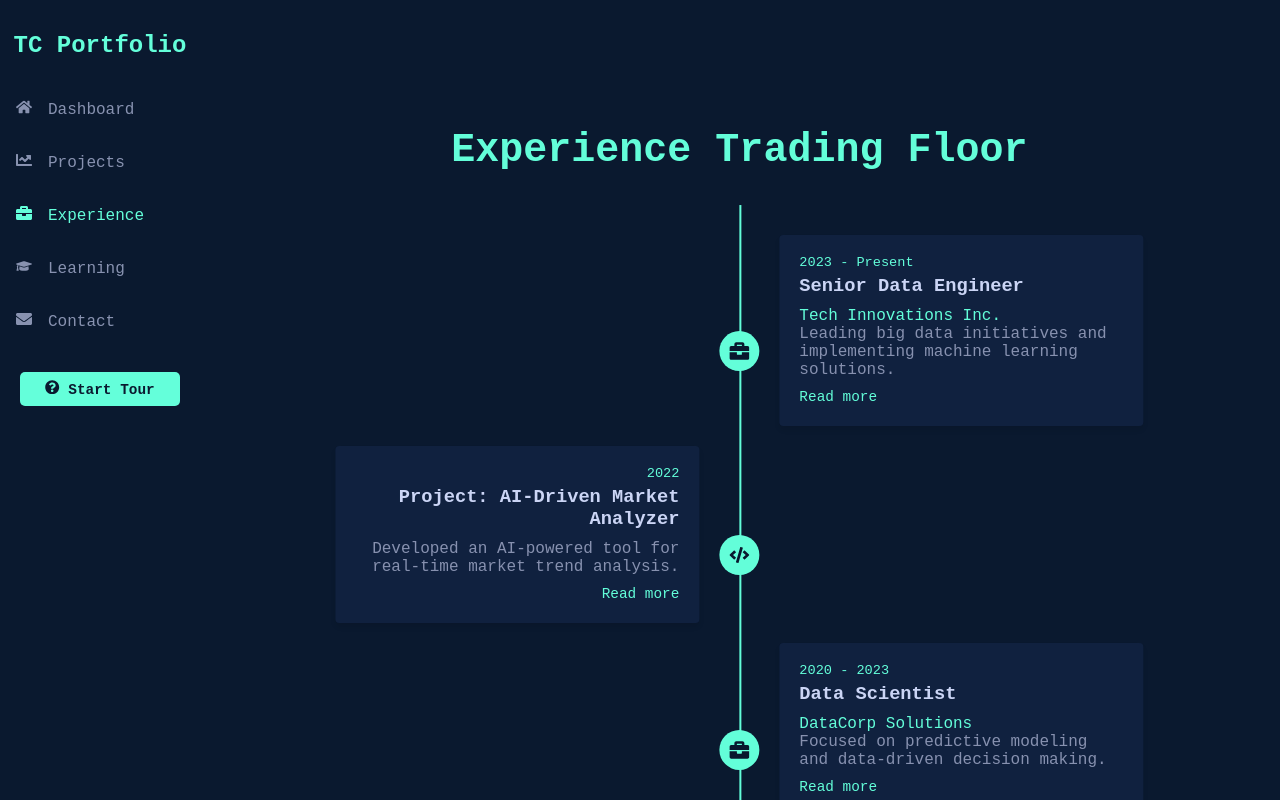
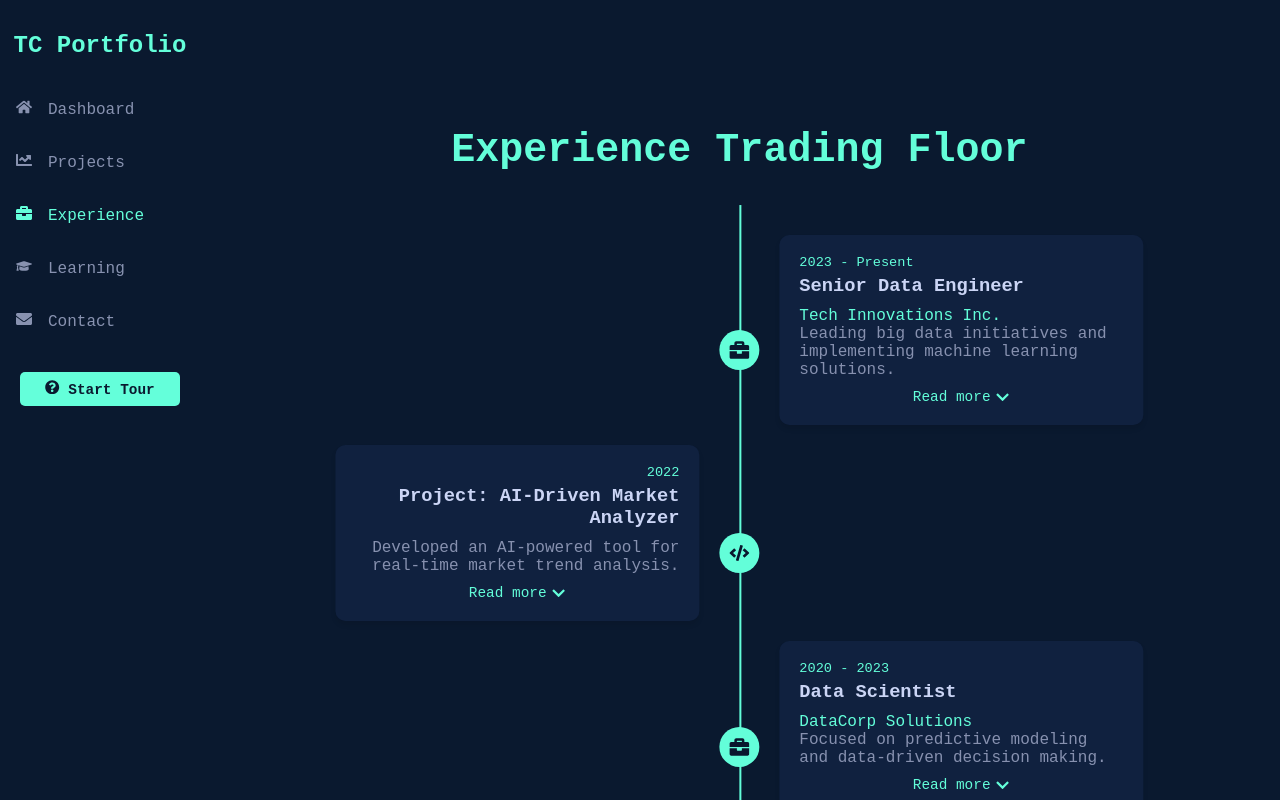
Before and after one commit to tyler-carty/tyler-carty.github.io, a React (Create React App) app: page /experience in a window 1280 px wide. Shown: the top 800 px of the page. Built offline with nearby package versions, Linux system fonts and the light colour scheme.

Commit message:
improved the experience timeline with expandable cards

```diff
--- a/src/components/ExperienceTradingFloor.js
+++ b/src/components/ExperienceTradingFloor.js
@@ -6,6 +6,10 @@ import InteractiveTimeline from './InteractiveTimeline';
 
 const ExperienceContainer = styled(motion.div)`
     padding: 2rem;
+
+    @media (max-width: 768px) {
+        padding: 1rem;
+    }
 `;
 
 const ExperienceHeader = styled.h2`
@@ -13,10 +17,16 @@ const ExperienceHeader = styled.h2`
     color: #64ffda;
     margin-bottom: 2rem;
     text-align: center;
+
+    @media (max-width: 768px) {
+        font-size: 2rem;
+        margin-bottom: 1.5rem;
+    }
 `;
 
 const ExperienceTradingFloor = ({ onReady }) => {
     const [dataLoaded, setDataLoaded] = useState(false);
+    const [expandedItem, setExpandedItem] = useState(null);
 
     useEffect(() => {
         const loadData = async () => {
@@ -34,6 +44,10 @@ const ExperienceTradingFloor = ({ onReady }) => {
         }
     }, [dataLoaded, onReady]);
 
+    const handleExpand = (index) => {
+        setExpandedItem(expandedItem === index ? null : index);
+    };
+
     if (!dataLoaded) {
         return (
             <BaseComponent>
@@ -48,10 +62,14 @@ const ExperienceTradingFloor = ({ onReady }) => {
                 initial={{ opacity: 0 }}
                 animate={{ opacity: 1 }}
                 exit={{ opacity: 0 }}
+                transition={{ duration: 0.5 }}
                 className="timeline-overview"
             >
                 <ExperienceHeader>Experience Trading Floor</ExperienceHeader>
-                <InteractiveTimeline />
+                <InteractiveTimeline
+                    onExpand={handleExpand}
+                    expandedItem={expandedItem}
+                />
             </ExperienceContainer>
         </BaseComponent>
     );
--- a/src/components/InteractiveTimeline.js
+++ b/src/components/InteractiveTimeline.js
@@ -1,7 +1,7 @@
-import React, { useState } from 'react';
+import React from 'react';
 import styled from 'styled-components';
-import { useSpring, animated, config } from 'react-spring';
-import { FaBriefcase, FaGraduationCap, FaCode } from 'react-icons/fa';
+import { motion, AnimatePresence } from 'framer-motion';
+import { FaBriefcase, FaGraduationCap, FaCode, FaChevronDown, FaChevronUp } from 'react-icons/fa';
 
 const TimelineContainer = styled.div`
     position: relative;
@@ -19,11 +19,12 @@ const TimelineLine = styled.div`
     background-color: #64ffda;
 `;
 
-const TimelineItemWrapper = styled(animated.div)`
+const TimelineItemWrapper = styled(motion.div)`
     position: relative;
     width: 50%;
     padding: 10px 40px;
     box-sizing: border-box;
+    cursor: pointer;
 
     &:nth-child(odd) {
         left: 0;
@@ -35,11 +36,17 @@ const TimelineItemWrapper = styled(animated.div)`
     }
 `;
 
-const TimelineContent = styled.div`
+const TimelineContent = styled(motion.div)`
     padding: 20px;
     background: #112240;
-    border-radius: 4px;
+    border-radius: 10px;
     box-shadow: 0 4px 6px rgba(0, 0, 0, 0.1);
+    transition: all 0.3s ease;
+
+    &:hover {
+        transform: translateY(-5px);
+        box-shadow: 0 5px 15px rgba(100, 255, 218, 0.2);
+    }
 `;
 
 const TimelineIcon = styled.div`
@@ -80,18 +87,34 @@ const TimelineDescription = styled.p`
     color: #8892b0;
 `;
 
-const ExpandButton = styled.button`
-    background: none;
-    border: none;
+const ExpandButton = styled.div`
     color: #64ffda;
-    cursor: pointer;
+    display: flex;
+    align-items: center;
+    justify-content: center;
     margin-top: 10px;
-    padding: 0;
     font-size: 0.9em;
+`;
 
-    &:hover {
-        text-decoration: underline;
-    }
+const ExpandedContent = styled(motion.div)`
+    margin-top: 1rem;
+    padding-top: 1rem;
+    border-top: 1px solid #1d3557;
+`;
+
+const TechStack = styled.div`
+    display: flex;
+    flex-wrap: wrap;
+    gap: 0.5rem;
+    margin-top: 1rem;
+`;
+
+const TechTag = styled.span`
+    background-color: #1d3557;
+    color: #64ffda;
+    padding: 0.25rem 0.5rem;
+    border-radius: 5px;
+    font-size: 0.9rem;
 `;
 
 const timelineData = [
@@ -101,14 +124,16 @@ const timelineData = [
         title: 'Senior Data Engineer',
         company: 'Tech Innovations Inc.',
         description: 'Leading big data initiatives and implementing machine learning solutions.',
-        details: 'Spearheaded the development of a real-time data processing pipeline handling over 1 million transactions per hour. Implemented advanced fraud detection algorithms reducing false positives by 30%.'
+        details: 'Spearheaded the development of a real-time data processing pipeline handling over 1 million transactions per hour. Implemented advanced fraud detection algorithms reducing false positives by 30%.',
+        techStack: ['Python', 'Apache Spark', 'Kubernetes', 'TensorFlow']
     },
     {
         date: '2022',
         icon: <FaCode />,
         title: 'Project: AI-Driven Market Analyzer',
         description: 'Developed an AI-powered tool for real-time market trend analysis.',
-        details: 'Utilized natural language processing and machine learning to analyze social media sentiment and news articles, providing actionable insights for investment strategies.'
+        details: 'Utilized natural language processing and machine learning to analyze social media sentiment and news articles, providing actionable insights for investment strategies.',
+        techStack: ['Python', 'NLP', 'Machine Learning', 'AWS']
     },
     {
         date: '2020 - 2023',
@@ -116,7 +141,8 @@ const timelineData = [
         title: 'Data Scientist',
         company: 'DataCorp Solutions',
         description: 'Focused on predictive modeling and data-driven decision making.',
-        details: 'Created predictive models for customer churn, increasing retention rates by 25%. Developed an automated reporting system, saving 20 hours of manual work per week.'
+        details: 'Created predictive models for customer churn, increasing retention rates by 25%. Developed an automated reporting system, saving 20 hours of manual work per week.',
+        techStack: ['Python', 'R', 'SQL', 'Tableau']
     },
     {
         date: '2019',
@@ -124,53 +150,63 @@ const timelineData = [
         title: 'MSc in Data Science',
         company: 'Tech University',
         description: 'Specialized in machine learning and big data technologies.',
-        details: 'Thesis on "Applying Deep Learning to Financial Time Series Forecasting" received departmental honors. Published two papers in peer-reviewed journals.'
+        details: 'Thesis on "Applying Deep Learning to Financial Time Series Forecasting" received departmental honors. Published two papers in peer-reviewed journals.',
+        techStack: ['Python', 'TensorFlow', 'Time Series Analysis', 'Big Data']
     },
-    // Add more items as needed
 ];
 
-const TimelineItem = ({ item, index }) => {
-    const [expanded, setExpanded] = useState(false);
-
-    const springProps = useSpring({
-        opacity: 1,
-        transform: 'translateY(0)',
-        from: { opacity: 0, transform: 'translateY(50px)' },
-        delay: index * 200,
-        config: config.gentle
-    });
-
-    const expandSpring = useSpring({
-        height: expanded ? 'auto' : '0px',
-        opacity: expanded ? 1 : 0,
-        config: config.gentle
-    });
-
+const TimelineItem = ({ item, index, onExpand, isExpanded }) => {
     return (
-        <TimelineItemWrapper style={springProps} className="timeline-item">
+        <TimelineItemWrapper
+            initial={{ opacity: 0, y: 50 }}
+            animate={{ opacity: 1, y: 0 }}
+            transition={{ duration: 0.5, delay: index * 0.2 }}
+            onClick={() => onExpand(index)}
+        >
             <TimelineContent>
                 <TimelineDate>{item.date}</TimelineDate>
                 <TimelineTitle>{item.title}</TimelineTitle>
                 {item.company && <p style={{ color: '#64ffda' }}>{item.company}</p>}
                 <TimelineDescription>{item.description}</TimelineDescription>
-                <animated.div style={expandSpring}>
-                    <TimelineDescription>{item.details}</TimelineDescription>
-                </animated.div>
-                <ExpandButton onClick={() => setExpanded(!expanded)} className="expand-button">
-                    {expanded ? 'Read less' : 'Read more'}
+                <ExpandButton>
+                    {isExpanded ? 'Read less' : 'Read more'}
+                    {isExpanded ? <FaChevronUp style={{ marginLeft: '5px' }} /> : <FaChevronDown style={{ marginLeft: '5px' }} />}
                 </ExpandButton>
+                <AnimatePresence>
+                    {isExpanded && (
+                        <ExpandedContent
+                            initial={{ opacity: 0, height: 0 }}
+                            animate={{ opacity: 1, height: 'auto' }}
+                            exit={{ opacity: 0, height: 0 }}
+                            transition={{ duration: 0.3 }}
+                        >
+                            <TimelineDescription>{item.details}</TimelineDescription>
+                            <TechStack>
+                                {item.techStack.map((tech, i) => (
+                                    <TechTag key={i}>{tech}</TechTag>
+                                ))}
+                            </TechStack>
+                        </ExpandedContent>
+                    )}
+                </AnimatePresence>
             </TimelineContent>
             <TimelineIcon>{item.icon}</TimelineIcon>
         </TimelineItemWrapper>
     );
 };
 
-const InteractiveTimeline = () => {
+const InteractiveTimeline = ({ onExpand, expandedItem }) => {
     return (
         <TimelineContainer>
             <TimelineLine />
             {timelineData.map((item, index) => (
-                <TimelineItem key={index} item={item} index={index} />
+                <TimelineItem
+                    key={index}
+                    item={item}
+                    index={index}
+                    onExpand={onExpand}
+                    isExpanded={expandedItem === index}
+                />
             ))}
         </TimelineContainer>
     );
```
